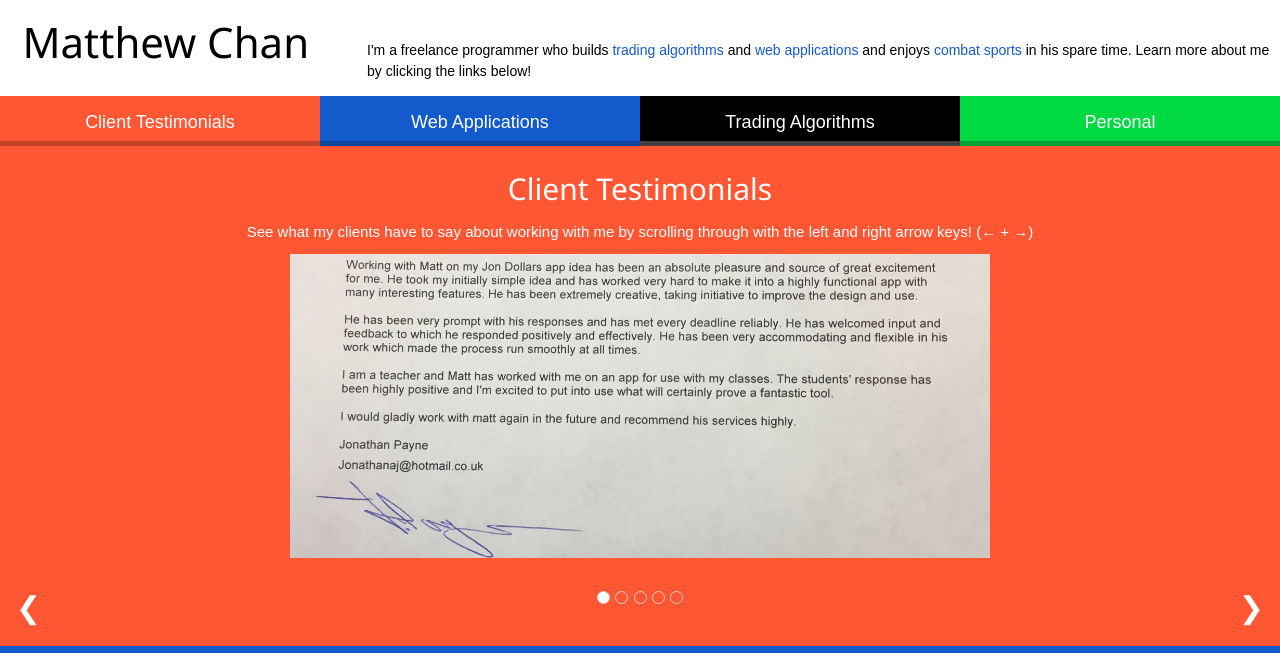
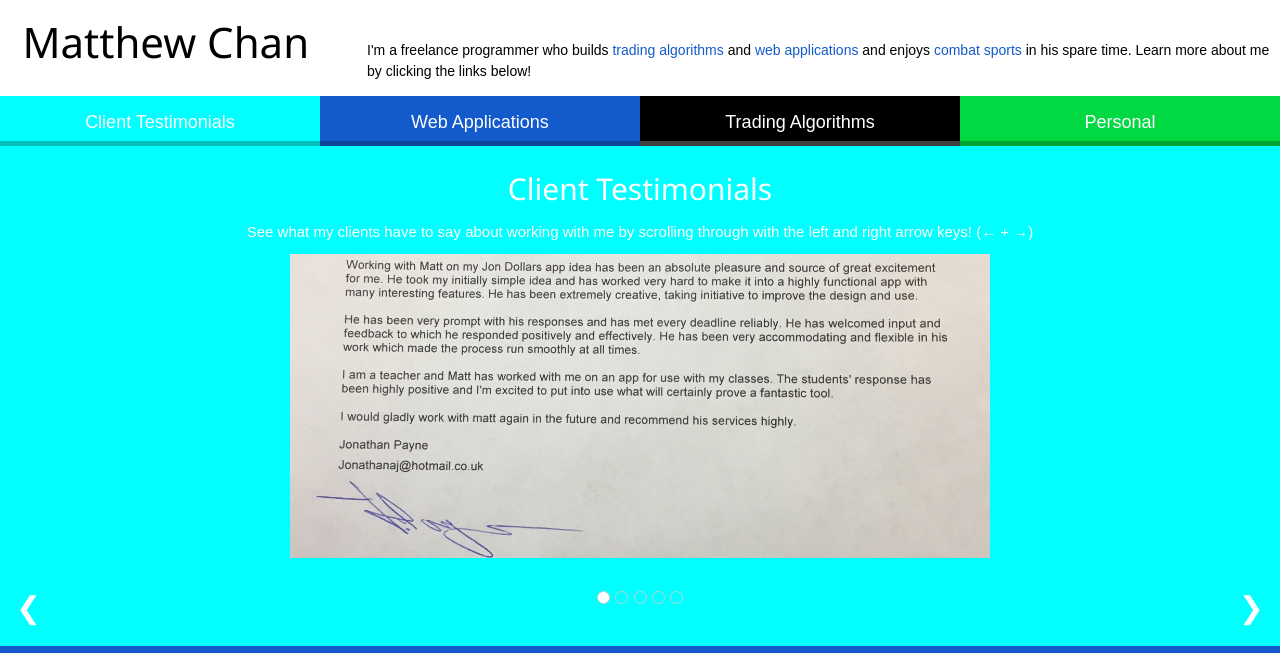
Before and after one commit to mc2147/oldportfolio, a plain HTML site: page index.html in a window 1280 px wide. Shown: the top 653 px of the page. Drawn offline with nearby package versions, Linux system fonts and the light colour scheme; a web font is replaced by a local one.

Commit message:
change color

```diff
--- a/header.css
+++ b/header.css
@@ -56,7 +56,7 @@ a:visited {
 	background-color: rgba(19, 91, 204, 1);
 }
 #homepage-link-testimonials {
-	background-color: #FF5733;
+	background-color: #00FFFF;
 }
 
 #homepage-link-portfolio:hover {
--- a/index.html
+++ b/index.html
@@ -54,7 +54,7 @@
 		</div>
 
 		<div class="w3-content w3-display-container" style="width:100%; max-width:100%; padding-top:10px;
-		height:500px; padding-left:30px; padding-right:30px; background-color:#FF5733; color:white; text-align:center;">
+		height:500px; padding-left:30px; padding-right:30px; background-color:#00FFFF; color:white; text-align:center;">
 		<a name='testimonials'><h2 id='homepage-portfolio-title' class='section-title'>Client Testimonials</h2></a>
 		See what my clients have to say about working with me by scrolling through with the left and right arrow keys! (← + →)
 			<div id="panel3" class="row" style="vertical-align:middle;">
```
